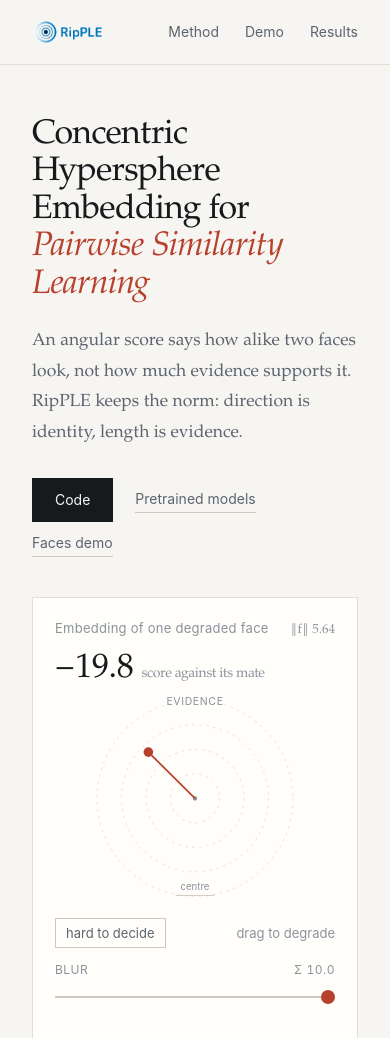
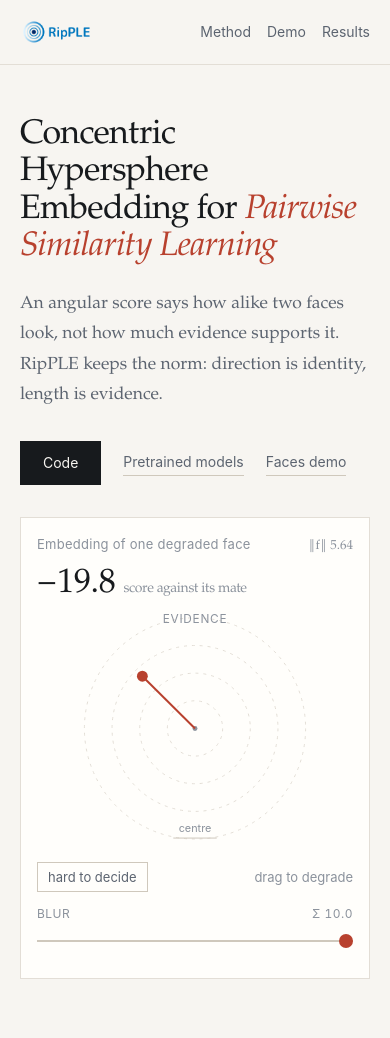
Before and after one commit to bili186/Ripple, a plain HTML site: page index.html in a window 390 px wide. Shown: the top 1038 px of the page. Drawn offline with Linux system fonts and the light colour scheme.

Commit message:
Tighten the small-screen gutter

```diff
--- a/index.html
+++ b/index.html
@@ -197,6 +197,13 @@
     .lede { max-width: none; }
     thead th, tbody td { padding-left: 7px; padding-right: 7px; }
   }
+  @media (max-width: 480px) {
+    .wrap { padding: 0 20px; }
+    .hero-grid { gap: 32px; }
+    .nav .links { gap: 16px; }
+    .evidence { padding: 18px 16px 14px; }
+  }
+
   @media (prefers-reduced-motion: reduce) {
     html { scroll-behavior: auto; }
     .btn:hover { transform: none; }
```
